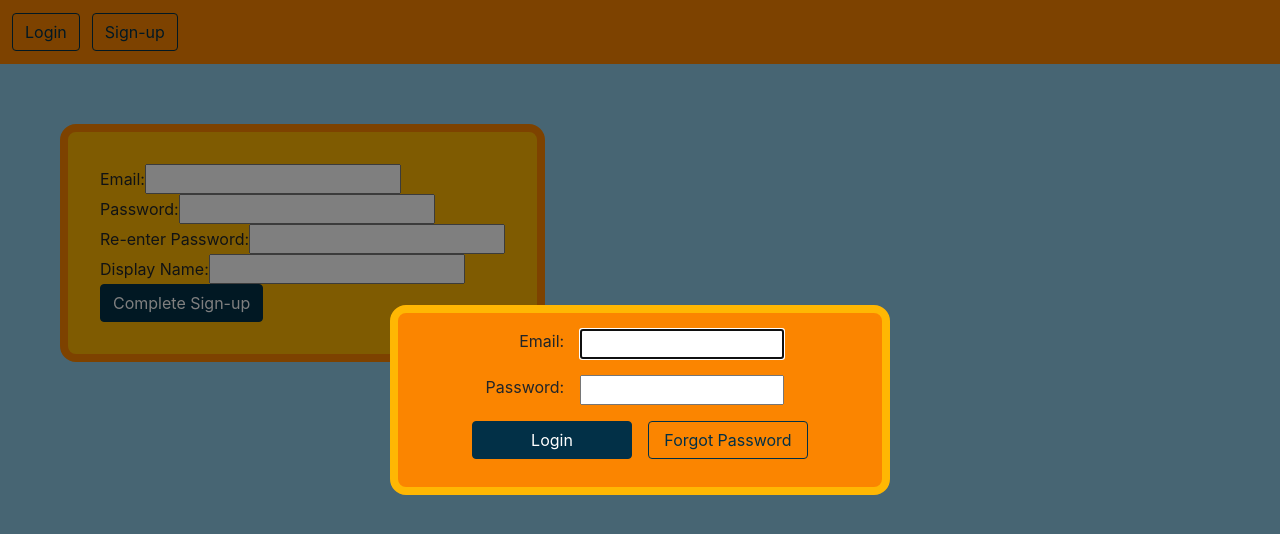
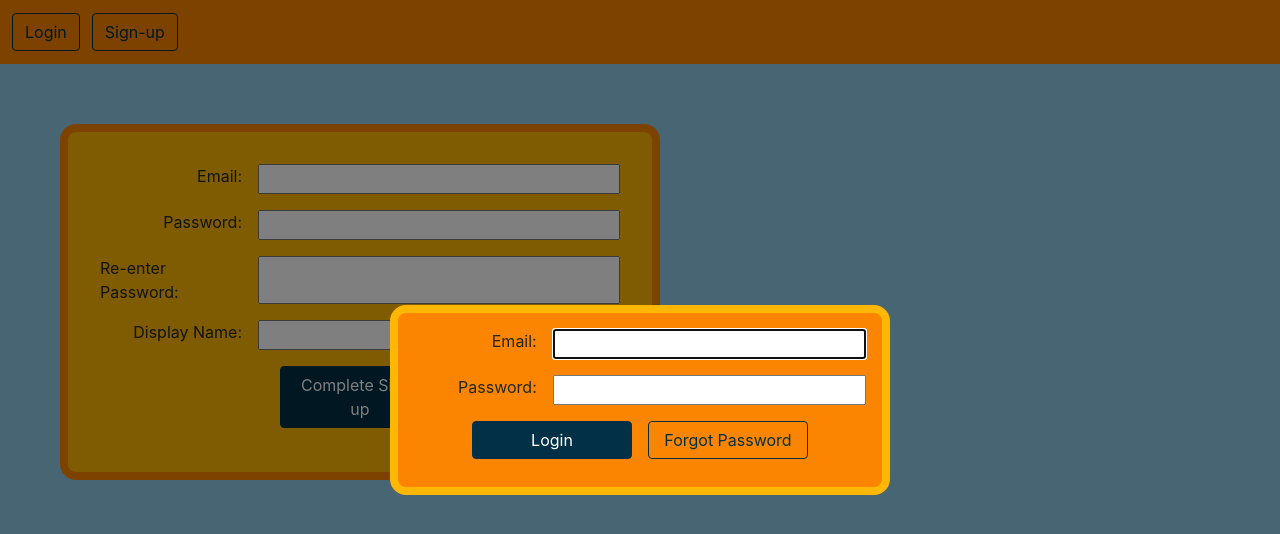
Before and after one commit to blakdragon39/CodenameMapleWebsite, a React (Create React App) app: page /sign-up in a window 1280 px wide. Both pictures are taken after a click on the button "Login". Shown: the top 534 px of the page. Built offline with nearby package versions, Linux system fonts and the light colour scheme.

Commit message:
Styled sign up form

```diff
--- a/src/components/hooks/useControlledInput.js
+++ b/src/components/hooks/useControlledInput.js
@@ -5,10 +5,13 @@ const useControlledInput = (type) => {
 
     const onChange = (event) => setValue(event.target.value)
 
+    const clear = () => setValue('')
+
     return {
         type,
         value,
-        onChange
+        onChange,
+        clear
     }
 }
 
--- a/src/components/login/LoginModal.css
+++ b/src/components/login/LoginModal.css
@@ -8,11 +8,9 @@
   justify-content: center;
   margin-bottom: 16px;
 }
-
 .inputField input {
   width: 45%;
 }
-
 .inputField span {
   display: inline-flex;
   justify-content: flex-end;
--- a/src/components/login/LoginModal.js
+++ b/src/components/login/LoginModal.js
@@ -1,6 +1,7 @@
 import React, { useState, useRef, useEffect } from 'react'
 import { useDispatch, useSelector } from 'react-redux'
 import { useHistory } from 'react-router-dom'
+import useControlledInput from '../hooks/useControlledInput'
 import PropTypes from 'prop-types'
 
 import { login, resetError } from '../../reducers/loginReducer'
@@ -17,8 +18,8 @@ const LoginModal = ({ visible, setVisible }) => {
 
     const loginState = useSelector(store => store.login)
 
-    const [email, setEmail] = useState('')
-    const [password, setPassword] = useState('')
+    const email = useControlledInput('text')
+    const password = useControlledInput('password')
 
     const focusRef = useRef()
 
@@ -26,10 +27,14 @@ const LoginModal = ({ visible, setVisible }) => {
         e.preventDefault()
 
         //todo errors if no email/password entered
-        const result = await dispatch(login({ email, password }))
+        const result = await dispatch(login({
+            email: email.value,
+            password: password.value
+        }))
+
         switch (result.type) {
         case login.rejected.toString():
-            setPassword('')
+            password.clear()
             break
         case login.fulfilled.toString():
             dismissLogin()
@@ -48,8 +53,8 @@ const LoginModal = ({ visible, setVisible }) => {
 
     const dismissLogin = () => {
         dismissError()
-        setEmail('')
-        setPassword('')
+        email.clear()
+        password.clear()
         setVisible(false)
     }
 
@@ -68,17 +73,11 @@ const LoginModal = ({ visible, setVisible }) => {
                 <form onSubmit={onSubmitLogin}>
                     <div className='inputField'>
                         <span>Email:</span>
-                        <input
-                            ref={focusRef}
-                            value={email}
-                            onChange={(event) => setEmail(event.target.value)} />
+                        <input ref={focusRef} {...email} />
                     </div>
                     <div className='inputField'>
                         <span>Password:</span>
-                        <input
-                            type='password'
-                            value={password}
-                            onChange={(event) => setPassword(event.target.value)} />
+                        <input {...password} />
                     </div>
                     <div className='buttons'>
                         <Button type='submit' variant='secondary'>Login</Button>
--- a/src/components/login/LoginModal.scss
+++ b/src/components/login/LoginModal.scss
@@ -9,17 +9,17 @@
     display: flex;
     justify-content: center;
     margin-bottom: 16px;
-}
 
-.inputField input {
+    input {
         width: 45%;
     }
 
-.inputField span {
+    span {
         display: inline-flex;
         justify-content: flex-end;
         margin-right: 16px;
         width: 15%;
+    }
 }
 
 .buttons {
--- a/src/components/signUp/SignUp.css
+++ b/src/components/signUp/SignUp.css
@@ -6,6 +6,31 @@
 
 .surround {
   padding: 32px;
+  width: 600px;
+}
+
+.inputField {
+  display: flex;
+  justify-content: center;
+  margin-bottom: 16px;
+}
+.inputField input {
+  flex-grow: 2;
+}
+.inputField span {
+  flex-grow: 1;
+  display: inline-flex;
+  justify-content: flex-end;
+  margin-right: 16px;
+}
+
+.buttons {
+  display: flex;
+  justify-content: center;
+}
+.buttons button {
+  margin-left: 8px;
+  margin-right: 8px;
 }
 
 /*# sourceMappingURL=SignUp.css.map */
--- a/src/components/signUp/SignUp.js
+++ b/src/components/signUp/SignUp.js
@@ -14,23 +14,23 @@ const SignUp = () => {
         <div className='content'>
             <Surround>
                 <form>
-                    <div>
+                    <div className='inputField'>
                         <span>Email:</span>
                         <input {...email} />
                     </div>
-                    <div>
+                    <div className='inputField'>
                         <span>Password:</span>
                         <input {...password} />
                     </div>
-                    <div>
+                    <div className='inputField'>
                         <span>Re-enter Password:</span>
                         <input {...reEnterPassword} />
                     </div>
-                    <div>
+                    <div className='inputField'>
                         <span>Display Name:</span>
                         <input {...displayName} />
                     </div>
-                    <div>
+                    <div className='buttons'>
                         <Button type='submit' variant='secondary'>Complete Sign-up</Button>
                     </div>
                 </form>
--- a/src/components/signUp/SignUp.scss
+++ b/src/components/signUp/SignUp.scss
@@ -6,4 +6,32 @@
 
 .surround {
     padding: 32px;
+    width: 600px;
 }
+
+.inputField {
+    display: flex;
+    justify-content: center;
+    margin-bottom: 16px;
+
+    input {
+        flex-grow: 2;
+    }
+
+    span {
+        flex-grow: 1;
+        display: inline-flex;
+        justify-content: flex-end;
+        margin-right: 16px;
+    }
+}
+
+.buttons {
+    display: flex;
+    justify-content: center;
+
+    button {
+        margin-left: 8px;
+        margin-right: 8px;
+    }
+}
```
Also changed, not shown: 2 other files (tests, documents, lock files or other folders). Lines whose indentation alone changed are shown as unchanged.
